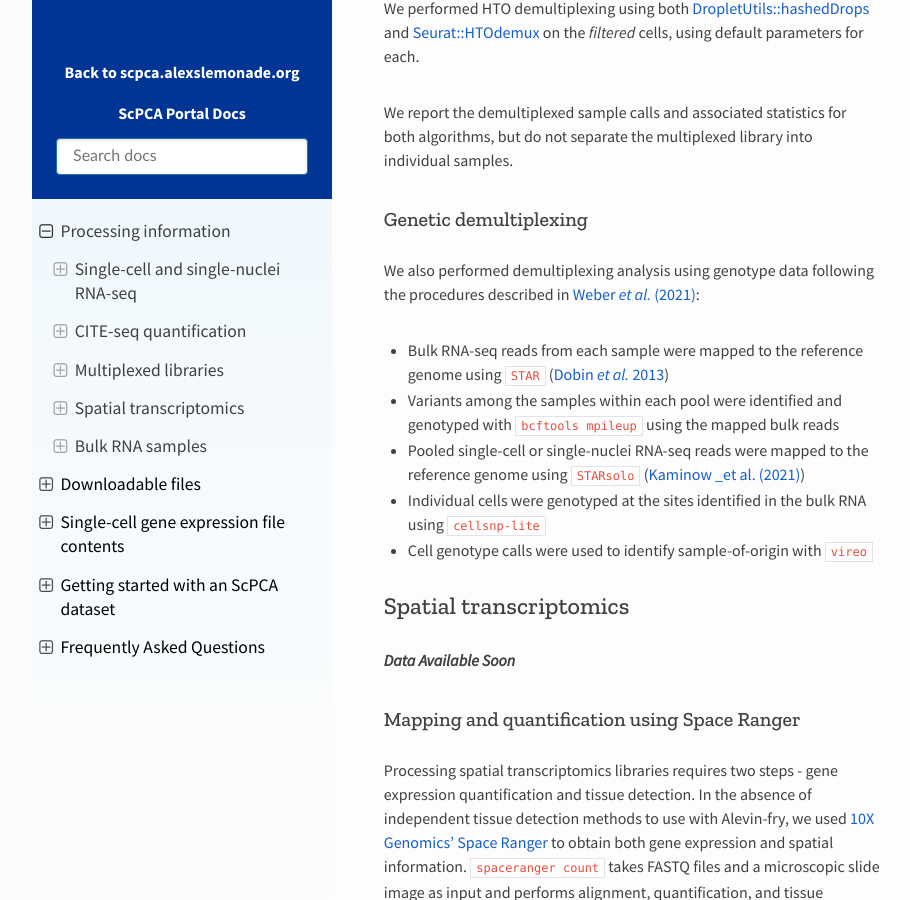
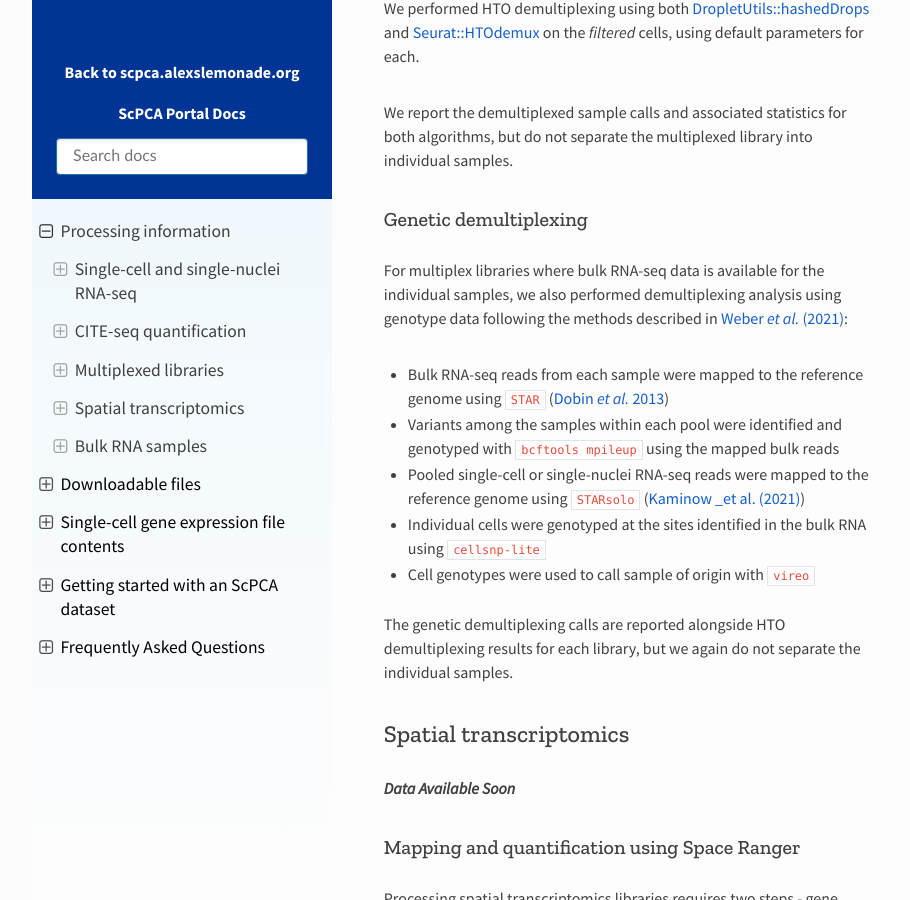
Before and after one commit to DongzeHE/scpca-docs, a Sphinx documentation site: the page built from docs/processing_information.md, in a window 1280 px wide and 900 px high, scrolled down 3626 px. Shown: the whole window, without its empty margins (158-1068 px from the left). Built offline with Sphinx 7.4.7 and the Read the Docs theme 2.0.0, drawn with Linux system fonts in a browser that asks for light colours.

Commit message:
updates to processing information

```diff
--- a/docs/processing_information.md
+++ b/docs/processing_information.md
@@ -94,12 +94,15 @@ We report the demultiplexed sample calls and associated statistics for both algo
 
 ### Genetic demultiplexing
 
-We also performed demultiplexing analysis using genotype data following the procedures described in [Weber _et al._ (2021)](https://doi.org/10.1093/gigascience/giab062):
+For multiplex libraries where bulk RNA-seq data is available for the individual samples, we also performed demultiplexing analysis using genotype data following the methods described in [Weber _et al._ (2021)](https://doi.org/10.1093/gigascience/giab062):
+
 - Bulk RNA-seq reads from each sample were mapped to the reference genome using `STAR` ([Dobin _et al._ 2013](https://doi.org/10.1093/bioinformatics/bts635))
 - Variants among the samples within each pool were identified and genotyped with [`bcftools mpileup`](https://samtools.github.io/bcftools/bcftools.html#mpileup) using the mapped bulk reads
 - Pooled single-cell or single-nuclei RNA-seq reads were mapped to the reference genome using `STARsolo` ([Kaminow _et al. (2021)](https://www.biorxiv.org/content/10.1101/2021.05.05.442755v1))
 - Individual cells were genotyped at the sites identified in the bulk RNA using [`cellsnp-lite`](https://cellsnp-lite.readthedocs.io)
-- Cell genotype calls were used to identify sample-of-origin with [`vireo`](https://vireosnp.readthedocs.io)
+- Cell genotypes were used to call sample of origin with [`vireo`](https://vireosnp.readthedocs.io)
+
+The genetic demultiplexing calls are reported alongside HTO demultiplexing results for each library, but we again do not separate the individual samples.
 
 
 ## Spatial transcriptomics
```
